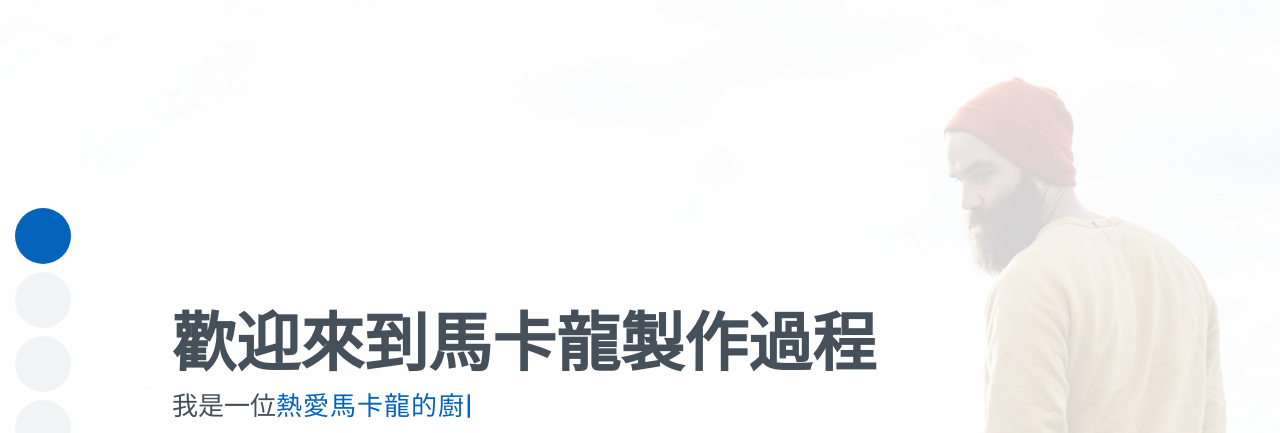
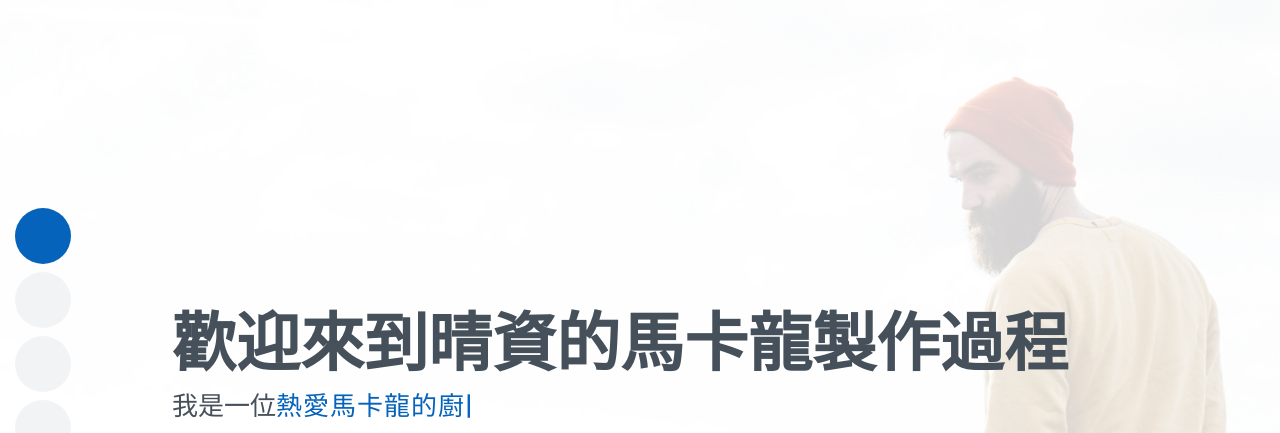
Before and after one commit to intelligenceh/intelligenceh.github.io, a plain HTML site: page index.html in a window 1280 px wide. Shown: the top 433 px of the page. Drawn offline with nearby package versions, Linux system fonts and the light colour scheme.

Commit message:
some modification in index.html

```diff
--- a/index.html
+++ b/index.html
@@ -59,7 +59,7 @@
   <!-- ======= Hero Section ======= -->
   <section id="hero" class="d-flex flex-column justify-content-center">
     <div class="container" data-aos="zoom-in" data-aos-delay="100">
-        <h1>歡迎來到馬卡龍製作過程</h1>
+        <h1>歡迎來到晴資的馬卡龍製作過程</h1>
         <p>我是一位<span class="typed" data-typed-items="熱愛馬卡龍的廚師"></span></p>
         <div class="social-links">
             <a href="#" class="twitter"><i class="bx bxl-twitter"></i></a>
```
